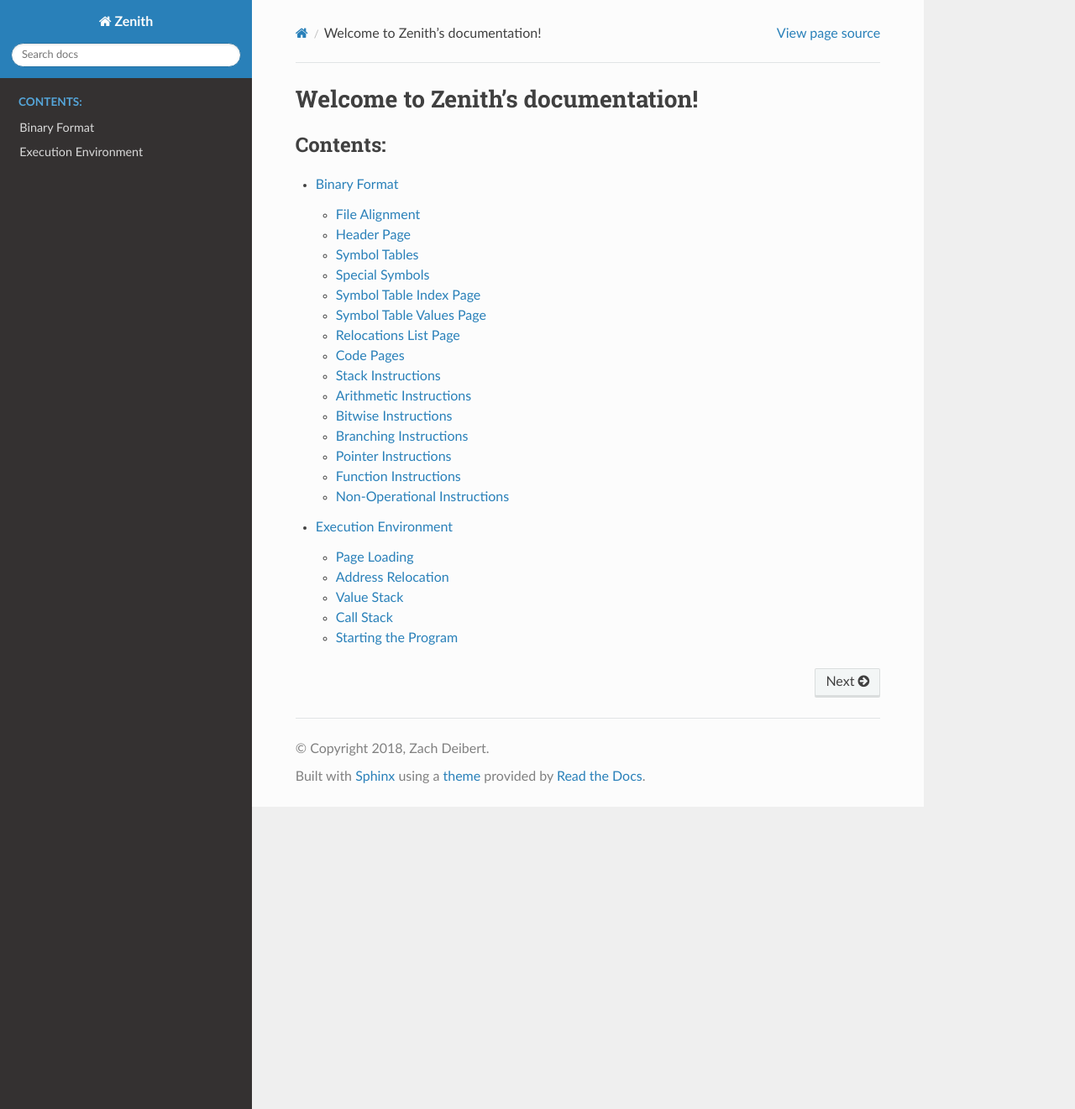
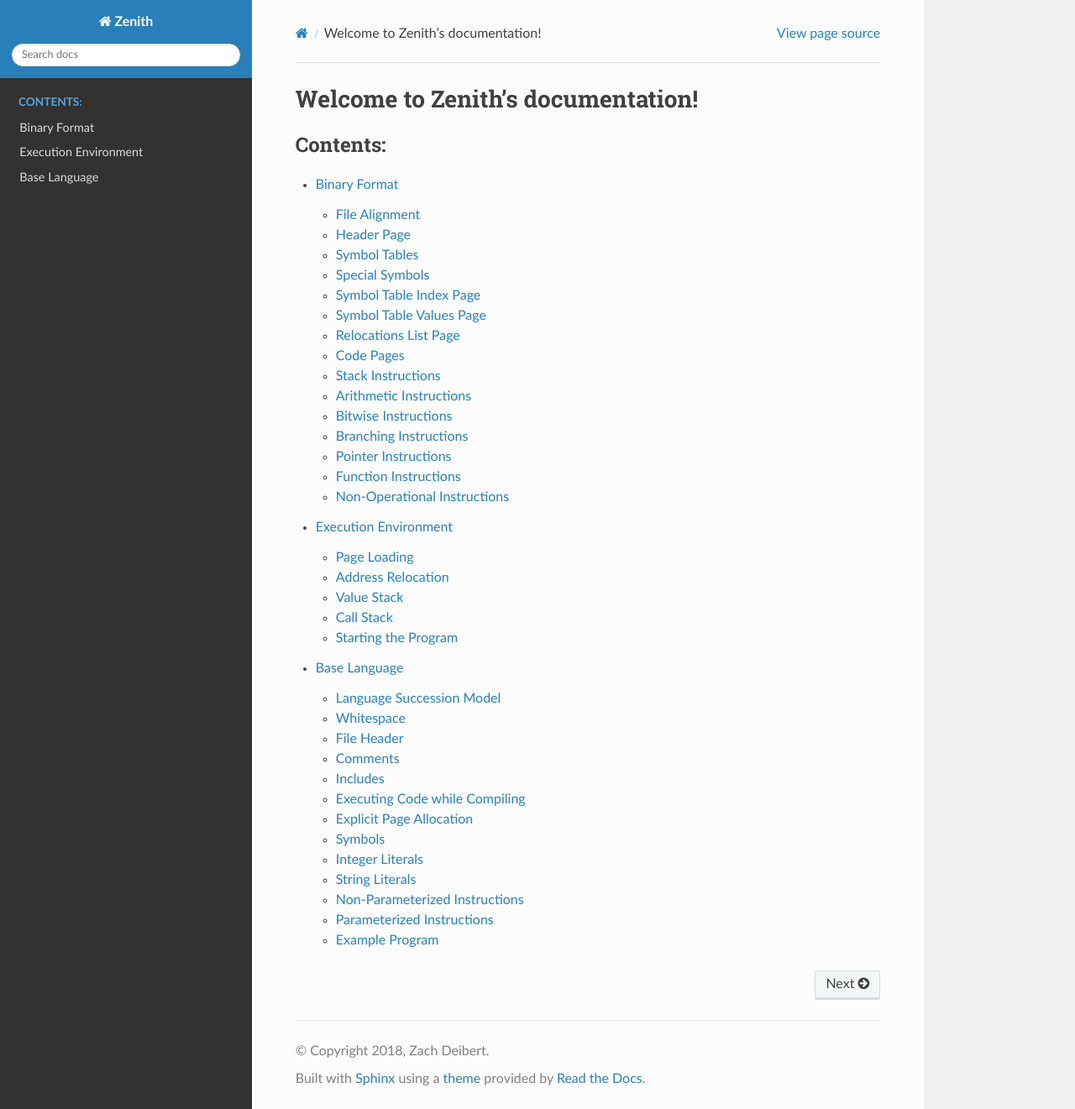
Before and after one commit to zenith-lang/documentation, a Sphinx documentation site: the page built from source/index.rst, in a window 1280 px wide and 1321 px high. Shown: the whole window at 84% size. Built offline with Sphinx 7.4.7 and the Read the Docs theme 2.0.0, drawn with Linux system fonts in a browser that asks for light colours; some of the changed lines change nothing that is shown.

Commit message:
Added information about the base language

```diff
--- /dev/null
+++ b/source/base-language.rst
@@ -0,0 +1,294 @@
+Base Language
+=============
+
+Language Succession Model
+^^^^^^^^^^^^^^^^^^^^^^^^^
+
+The main reason for creating the Zenith language is to allow languages to be
+modified by the code itself.
+Because of this, there are many stages to the "Zenith" language.
+The chapter describes very first language that is used by default when there is
+not another language specified and when the source file is not detected to be in
+a binary format.
+
+Whitespace
+^^^^^^^^^^
+
+The base language allows for any amount of whitespace to be between any tokens.
+Tokens are defined to be contiguous sections of characters in the source file
+of the same type.
+Whitespace is considered a space, a tab, or a newline (CR, LF, or both).
+
+Any token that starts with an alphabetic character or an underscore (a-z, A-Z,
+_) will continue to be a single token until a character that is not alphanumeric
+or an underscore (not a-z, A-Z, 0-9, _) is reached.
+
+Any token that starts with a number (0-9) will continue to be a single token
+until a character that is not a number (not 0-9) is reached.
+
+Any token starting with a symbol will be considered a token by itself, and will
+always only contain that one character.
+All characters between the '!' and the '~' character in the ASCII character set
+that have not been described previously are considered symbols.
+
+Any characters outside of this range are not allowed to appear in the source
+files, except in string literals.
+
+File Header
+^^^^^^^^^^^
+
+All Zenith files must start with the following 22-byte header:
+
+.. code-block:: none
+
+    0x000: 23 21 2F 75 73 72 2F 62  69 6E 2F 65 6E 76 20 7A  #!/usr/b in/env z
+    0x010: 65 6E 69 74 68 0A                                 enith.
+
+However, on some systems, the newline character is encoded as CR-LF
+(0x0D0A), so that header will be on the same line as the following line.
+Therefore, it is helpful to put an additional newline character after the LF
+(0x0A) in the header if the file will be opened in an editor that does not
+support newlines with only an LF.
+
+Following this header contains the instructions for the code.
+
+Comments
+^^^^^^^^
+
+Any '#' character causes itself, with the rest of the line, to be ignored by the
+compiler.
+
+Includes
+^^^^^^^^
+
+The include directive tells the compiler to read another file and insert its
+contents at the current position of the current file.
+Includes can be found either in the system include directory or in the current
+directory.
+The current directory is always searched first, followed by the system include
+directory.
+If a file extension is not given and the file does not exist without an
+extension, the extension '.zen' is assumed.
+
+The syntax for an include directive is as follows:
+
+.. code-block:: none
+
+    !include <path/to/file>
+
+Executing Code while Compiling
+^^^^^^^^^^^^^^^^^^^^^^^^^^^^^^
+
+In order to allow the succession of different languages, it has to be possible
+to run code inside the compiler.
+However, this code has to be before the execution directive is written in the
+code.
+The code will be run from only what has been compiled sequentially to this
+point.
+The directive takes an argument, which is the symbol that points to the code
+that needs to be run inside the compiler.
+
+The syntax for an execution directive is as follows:
+
+.. code-block:: none
+
+    !call <symbol_name>
+
+Explicit Page Allocation
+^^^^^^^^^^^^^^^^^^^^^^^^
+
+Pages do not need to be manually allocated every time, since the compiler will
+split pages from the source code into multiple code pages if needed.
+After every page that is split, the following footer will be appended to the
+page (which means the page can actually only be 4087 bytes):
+
+.. code-block:: none
+
+    01 XX XX XX XX XX XX XX XX 37
+
+where X is the base address of the next page.
+
+This is the equivalent of the following code in the base language:
+
+.. code-block:: none
+
+    #!/usr/bin/env zenith
+
+    # ...
+    @exec@
+    # ...
+    $my_method
+        # ...
+
+        # The following code is added by the compiler:
+        push second_page
+        jump second_page
+        # Page ends, next page starts
+        $second_page
+
+        # ...
+
+This way, the code will not be broken if a method is split across multiple
+pages.
+
+In order to define where a page starts, the '@' token is used twice, with a set
+of tokens representing different flags between them.
+
+Here are the possible tokens:
+
+====== =========================================================================
+Token  Description
+====== =========================================================================
+exec   The page contains code that can be executed.
+write  The contents of the page can be written to.
+swrite The contents of the page can be written to by other processes.
+sread  The contents of the page can be read by other processes.
+====== =========================================================================
+
+If there is no page explicitly allocated at the top of the file, the first page
+is implicitly allocated as:
+
+.. code-block:: none
+
+    @exec write@
+
+Symbols
+^^^^^^^
+
+Symbols are references that can refer to either a method, a section of the code,
+or to a variable.
+At their most basic level, they are just a marker for the compiler to replace in
+other sections of the code with the address that they are allocated to.
+
+Symbols are defined as follows:
+
+.. code-block:: none
+
+    $my_symbol_name
+
+When used as a variable, it almost always needs to have a literal value after
+directly after it.
+
+Integer Literals
+^^^^^^^^^^^^^^^^
+
+When using variables, it is important to have a literal directly following the
+symbol so that the space is not used for another symbol or some code.
+
+The syntax for creating an integer literal is as follows:
+
+.. code-block:: none
+
+    # An integer literal
+    = 42
+
+    # Common use is right after a symbol
+    $my_var = 42
+
+String Literals
+^^^^^^^^^^^^^^^
+
+String literals are used just like integer literals, but instead of a number,
+these literals provide a way to include binary directly from the source file
+into the compiled bytecode.
+After the '<<', any token can be used, and all data between the two instances of
+that token are literally copied from the source file to the compiled file.
+The newline characters directly after the first token and directly before the
+second token are omitted from the copy, but any other newline characters will be
+copied without modification.
+
+.. code-block:: none
+
+    # A string literal
+    << end_of_string_token
+    Hello, world!
+    This is on a separate line.
+    end_of_string_token
+
+    # Common use is right after a symbol
+    $my_message = << "
+    Hello, world!
+    "
+
+Non-Parameterized Instructions
+^^^^^^^^^^^^^^^^^^^^^^^^^^^^^^
+
+To use an instruction that does not contain any parameters, the name of the
+instruction is inserted in the code as its own token.
+
+Here are some examples:
+
+.. code-block:: none
+
+    dup
+    call
+    add
+    ignore
+
+Parameterized Instructions
+^^^^^^^^^^^^^^^^^^^^^^^^^^
+
+Parameterized instructions are just like non-parameterized instructions, but the
+token immediately following them must be the parameter.
+It must either be a number or a token that references a symbol that is defined
+somewhere else in the program.
+
+Here are some examples:
+
+.. code-block:: none
+
+    push_i 0
+    push_l 0
+    pop my_var
+
+Example Program
+^^^^^^^^^^^^^^^
+
+Here is an example of one way to write a "Hello, world!" program:
+
+.. code-block:: none
+
+    #!/usr/bin/env zenith
+
+    @@                      # Start a new page
+
+    $ message << "
+    Hello, world!
+
+    "                       # Define a symbol called "message", then declare it
+                            # to contain the string "Hello, world!" followed by
+                            # a newline character.
+
+    $ message_end           # Define a symbol that points to the byte directly
+                            # after the message string.
+
+    @exec@                  # Start a new page for the code.
+
+    $ exit                  # Define a method that exits the program.
+        push_i 1            # Syscall #1 is exit.
+        syscall             # Run the syscall.
+                            # A 'ret' instruction is not needed since execution
+                            # will never reach here.
+
+    $ write                 # Define a method that writes to the console.
+                            # Already on the stack should be the length, and the
+                            # message.
+        push_i 1            # File #1 is STDOUT.
+        push_i 4            # Syscall #4 is write.
+        syscall             # Run the syscall.
+        ignore              # The syscall will return the number of bytes
+                            # written, but that number needs to be ignored.
+        ret                 # Return to the previous method.
+
+    $ _main                 # Execution will start here.
+        push message        # First, the length of the message needs to be
+        push message_end    # calculated.  To do this, the address of the end of
+        sub                 # the message will be subtracted from the address of
+                            # the start of the message.
+        push message        # Add the message as the other argument to write.
+                            # The length is still on the stack, so it will be
+                            # the other argument.
+        push write          # Push the address that needs to be called
+        call                # Call that function.
+        push exit           # Push the address of the exit function
+        call                # Call the exit function and exit the program.
--- a/source/index.rst
+++ b/source/index.rst
@@ -7,3 +7,4 @@ Welcome to Zenith's documentation!
 
    binary.rst
    environment.rst
+   base-language.rst
```
